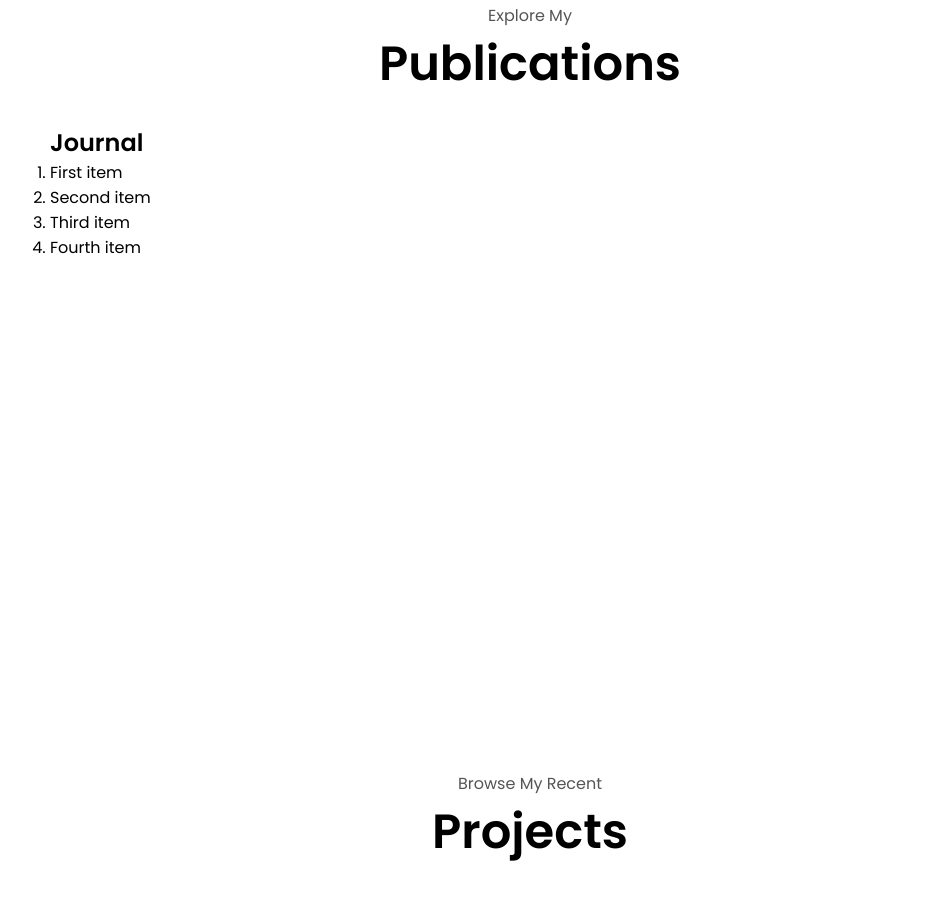
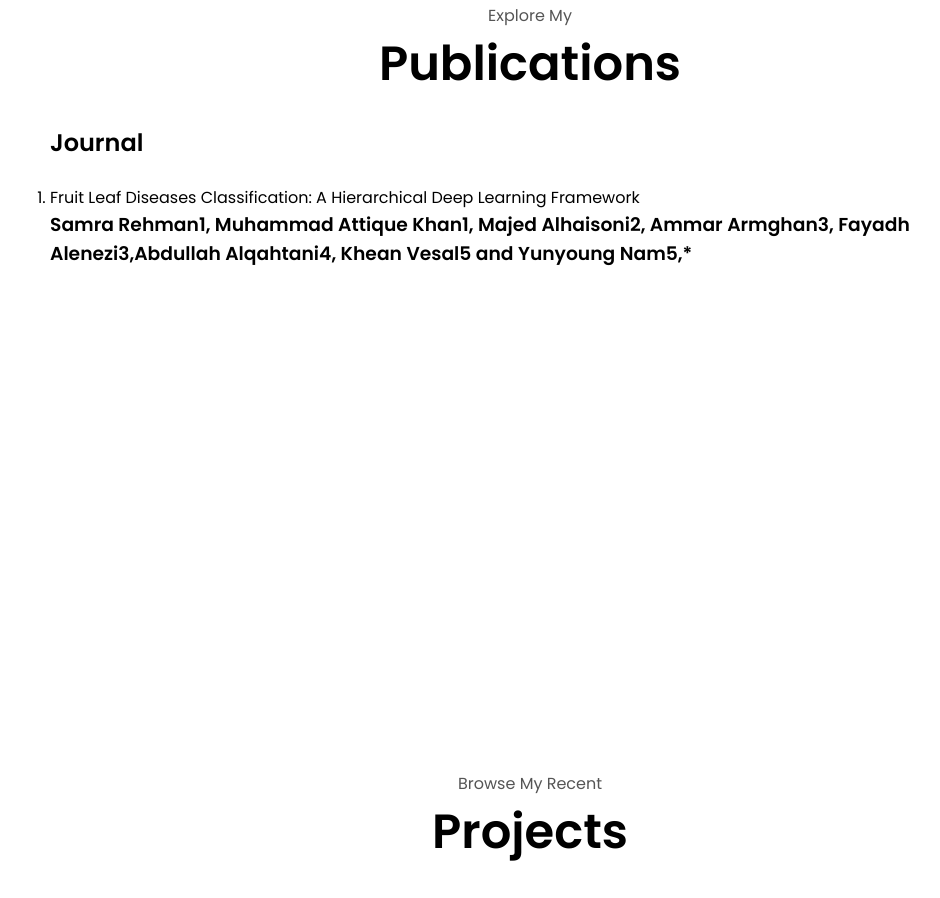
Before and after one commit to Vesal168/portfolio, a plain HTML site: page index.html in a window 1280 px wide. Shown: the part 2461-3359 px from the top of the page, without its empty margins (110-1050 px from the left). Drawn offline with Linux system fonts and the light colour scheme.

Commit message:
Update index.html

```diff
--- a/index.html
+++ b/index.html
@@ -275,11 +275,10 @@
       <br/>
       <body>
         <h2>Journal</h2>
+        <br/>
         <ol>
-            <li>First item</li>
-            <li>Second item</li>
-            <li>Third item</li>
-            <li>Fourth item</li>
+            <li>Fruit Leaf Diseases Classification: A Hierarchical Deep Learning Framework</li>
+            <h3>Samra Rehman1, Muhammad Attique Khan1, Majed Alhaisoni2, Ammar Armghan3, Fayadh Alenezi3,Abdullah Alqahtani4, Khean Vesal5 and Yunyoung Nam5,*</h3>
         </ol>
       </body>
     </section>
```
